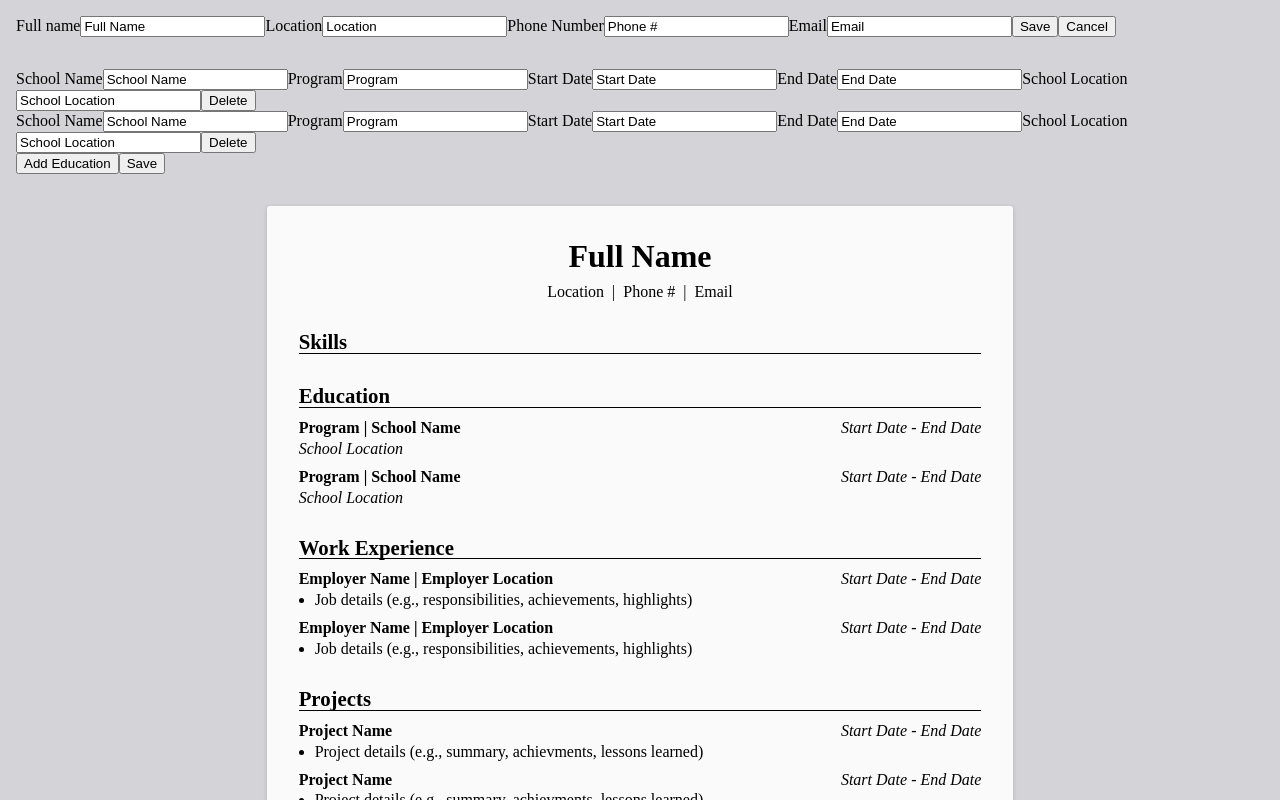
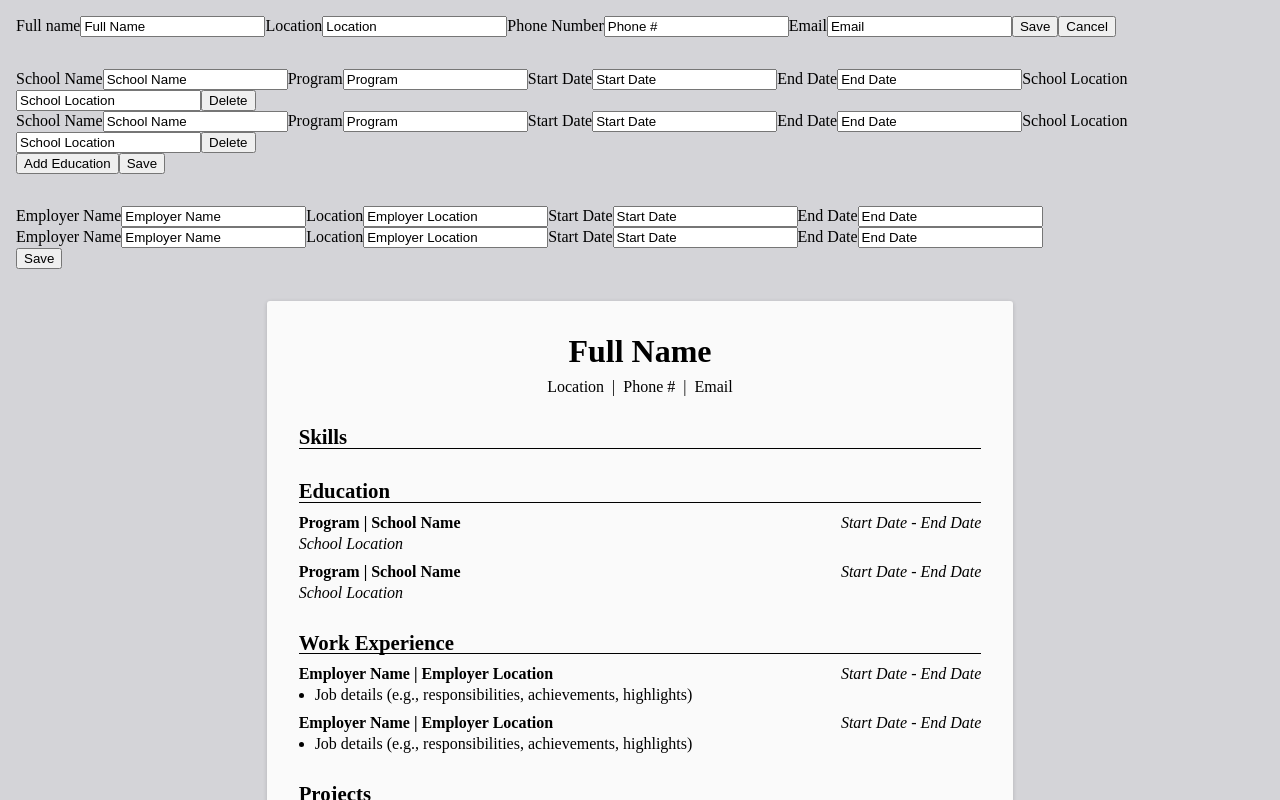
Before and after one commit to ayrt-n/cv-maker, a React (Create React App) app: page / in a window 1280 px wide. Shown: the top 800 px of the page. Built offline with nearby package versions, Linux system fonts and the light colour scheme; the HTML template or start-up script is replaced by a standard one.

Commit message:
Add WorkForm component to App

```diff
--- a/src/App.js
+++ b/src/App.js
@@ -4,6 +4,7 @@ import HeaderForm from "./components/HeaderForm";
 import EducationForm from "./components/EducationForm";
 import './App.css';
 import uniqid from 'uniqid';
+import WorkForm from "./components/WorkForm";
 
 class App extends Component {
   constructor(props) {
@@ -11,6 +12,7 @@ class App extends Component {
 
     this.handleHeaderSubmit = this.handleHeaderSubmit.bind(this);
     this.handleEducationSubmit = this.handleEducationSubmit.bind(this);
+    this.handleWorkSubmit = this.handleWorkSubmit.bind(this);
 
     this.state = {
       resumeContent: {
@@ -115,11 +117,18 @@ class App extends Component {
     this.setState({ tmpState });
   }
 
+  handleWorkSubmit(formState) {
+    const tmpState = {...this.state};
+    tmpState.resumeContent.workExperience = formState;
+    this.setState({ tmpState });
+  }
+
   render() {
       return (
       <div className="App">
         <HeaderForm resumeContent={ this.state.resumeContent } handleSubmit={this.handleHeaderSubmit} />
-        <EducationForm resumeContent={ this.state.resumeContent } handleSubmit={this.handleEducationSubmit}/>
+        <EducationForm resumeContent={ this.state.resumeContent } handleSubmit={this.handleEducationSubmit} />
+        <WorkForm resumeContent={ this.state.resumeContent } handleSubmit={this.handleWorkSubmit} />
         <Resume resumeContent={ this.state.resumeContent }/>
       </div>
     );
```
